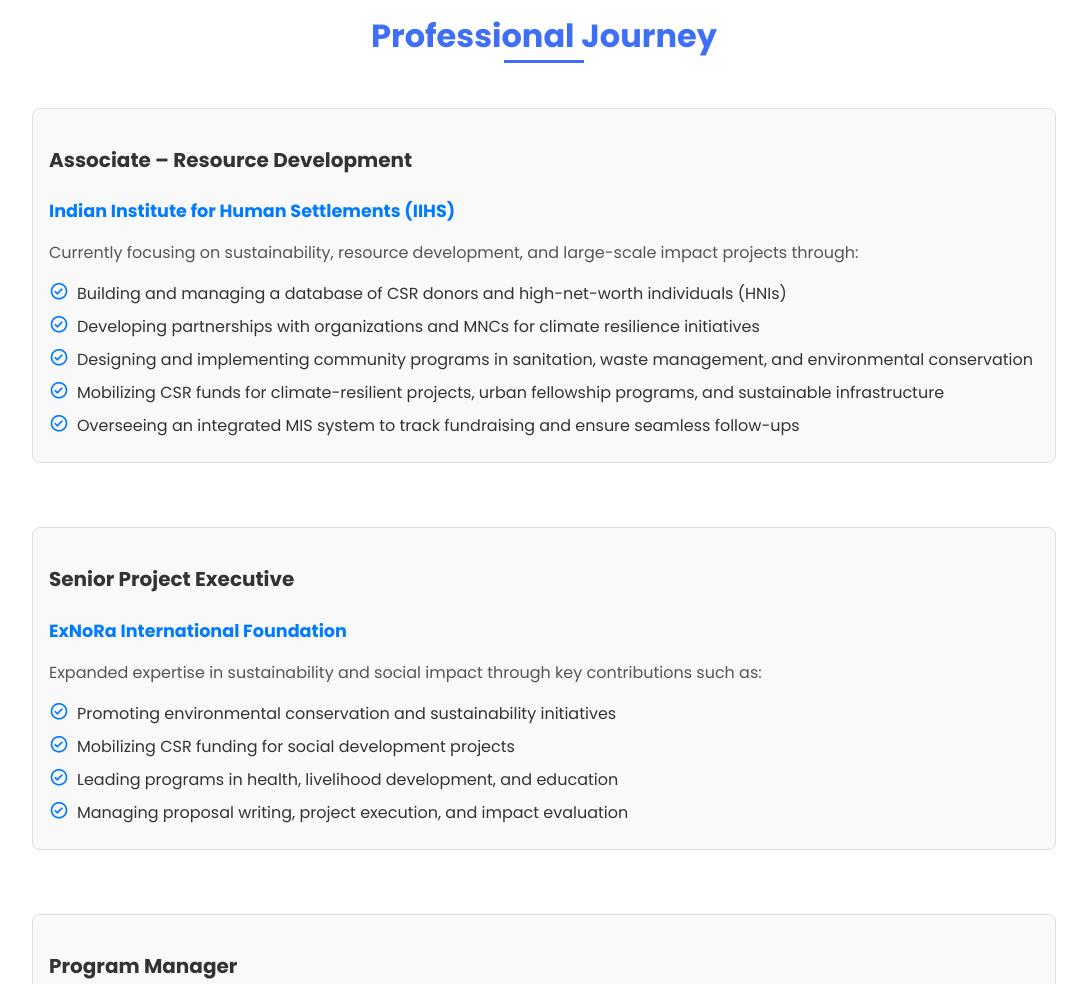
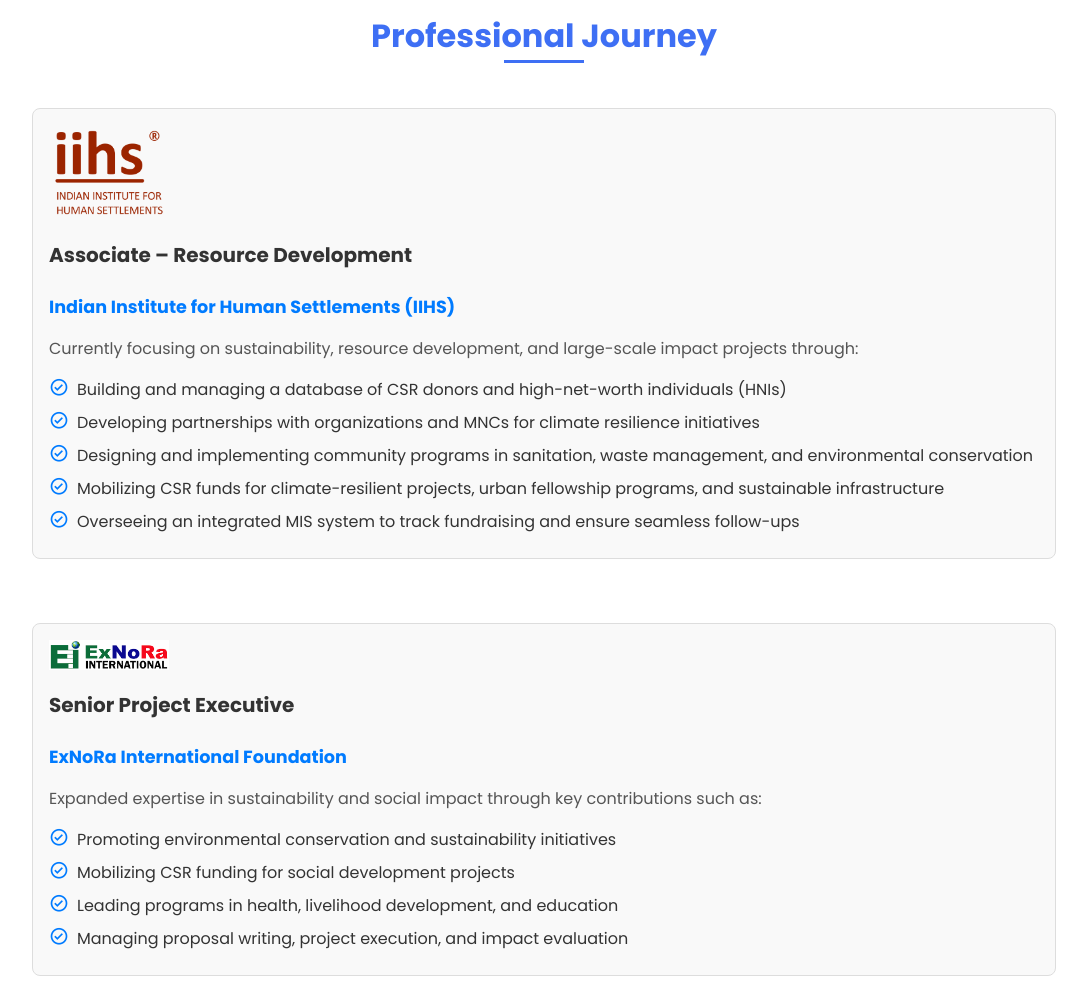
Before and after one commit to annaalias/my-portfolio, a plain HTML site: page index.html in a window 1280 px wide. Shown: the part 1500-2484 px from the top of the page, without its empty margins (96-1183 px from the left). Drawn offline with nearby package versions, Linux system fonts and the light colour scheme.

Commit message:
some images added

```diff
--- a/assets/css/styles.css
+++ b/assets/css/styles.css
@@ -619,3 +619,10 @@ img {
 .nav__dropdown-link:hover {
   color: #007bff;
 }
+
+
+.journey__logo {
+  width: 120px; /* Adjust the size as needed */
+  height: auto;
+  margin-bottom: 1rem;
+}
--- a/index.html
+++ b/index.html
@@ -25,6 +25,7 @@
                         <li class="nav__item"><a href="#home" class="nav__link active-link">Home</a></li>
                         <li class="nav__item"><a href="#about" class="nav__link">About</a></li>
                         <li class="nav__item"><a href="#professionaljourney" class="nav__link">Work</a></li>
+                        <li class="nav__item"><a href="#leadershiproles" class="nav__link">Leadership</a></li>
                         <li class="nav__item nav__dropdown">
                             <a href="#projects" class="nav__link">Projects & Initiatives <i class='bx bx-chevron-down'></i></a>
                             <ul class="nav__dropdown-menu">
@@ -58,7 +59,6 @@
                                 <li><a href="#employeeengagement" class="nav__dropdown-link">Employee Engagement & Volunteering</a></li>
                             </ul>
                         </li>
-                        <li class="nav__item"><a href="#leadershiproles" class="nav__link">Leadership</a></li>
                         <li class="nav__item"><a href="#internships" class="nav__link">Internship</a></li>
                         <li class="nav__item"><a href="#certification" class="nav__link">Certification</a></li>
                         <li class="nav__item"><a href="future.html" class="nav__link">Future & Interests</a></li>
@@ -129,6 +129,7 @@
                 <div class="journey__container bd-grid">
                     <!-- Indian Institute for Human Settlements (IIHS) -->
                     <div class="journey__item">
+                        <a href="https://iihs.co.in/" target="_blank"><img src="assets/img/iihs.png" alt="IIHS Logo" class="journey__logo"></a>
                         <h3 class="journey__position">Associate – Resource Development</h3>
                         <h4 class="journey__company">Indian Institute for Human Settlements (IIHS)</h4>
                         <p class="journey__text">
@@ -156,6 +157,7 @@
 
                     <!-- ExNoRa International Foundation -->
                     <div class="journey__item">
+                       <a href="https://www.exnora.org/" target="_blank"><img src="assets/img/EXNORA.png" alt="EXNORA Logo" class="journey__logo"></a>
                         <h3 class="journey__position">Senior Project Executive</h3>
                         <h4 class="journey__company">ExNoRa International Foundation</h4>
                         <p class="journey__text">
@@ -178,6 +180,7 @@
                     </div>
                  <!-- Agra Catholic Diocese Samaj Seva Sansthan -->
                  <div class="journey__item">
+                    <a href="https://www.agraarchdiocese.com/ACDSSS.aspx" target="_blank"><img src="assets/img/ACDSSS.png" alt="ACDSSS Logo" class="journey__logo" ></a>
                     <h3 class="journey__position">Program Manager</h3>
                     <h4 class="journey__company">Agra Catholic Diocese Samaj Seva Sansthan</h4>
                     <p class="journey__text">
```
Also changed, not shown: assets/img/ACDSSS.png (added), assets/img/EXNORA.png (added), assets/img/iihs.png (added), assets/img/leadership.jpg (added), assets/img/work1.jpg (deleted), assets/img/work2.jpg (deleted), assets/img/work3.jpg (deleted), assets/img/work4.jpg (deleted), assets/img/work5.jpg (deleted), assets/img/work6.jpg (deleted).
